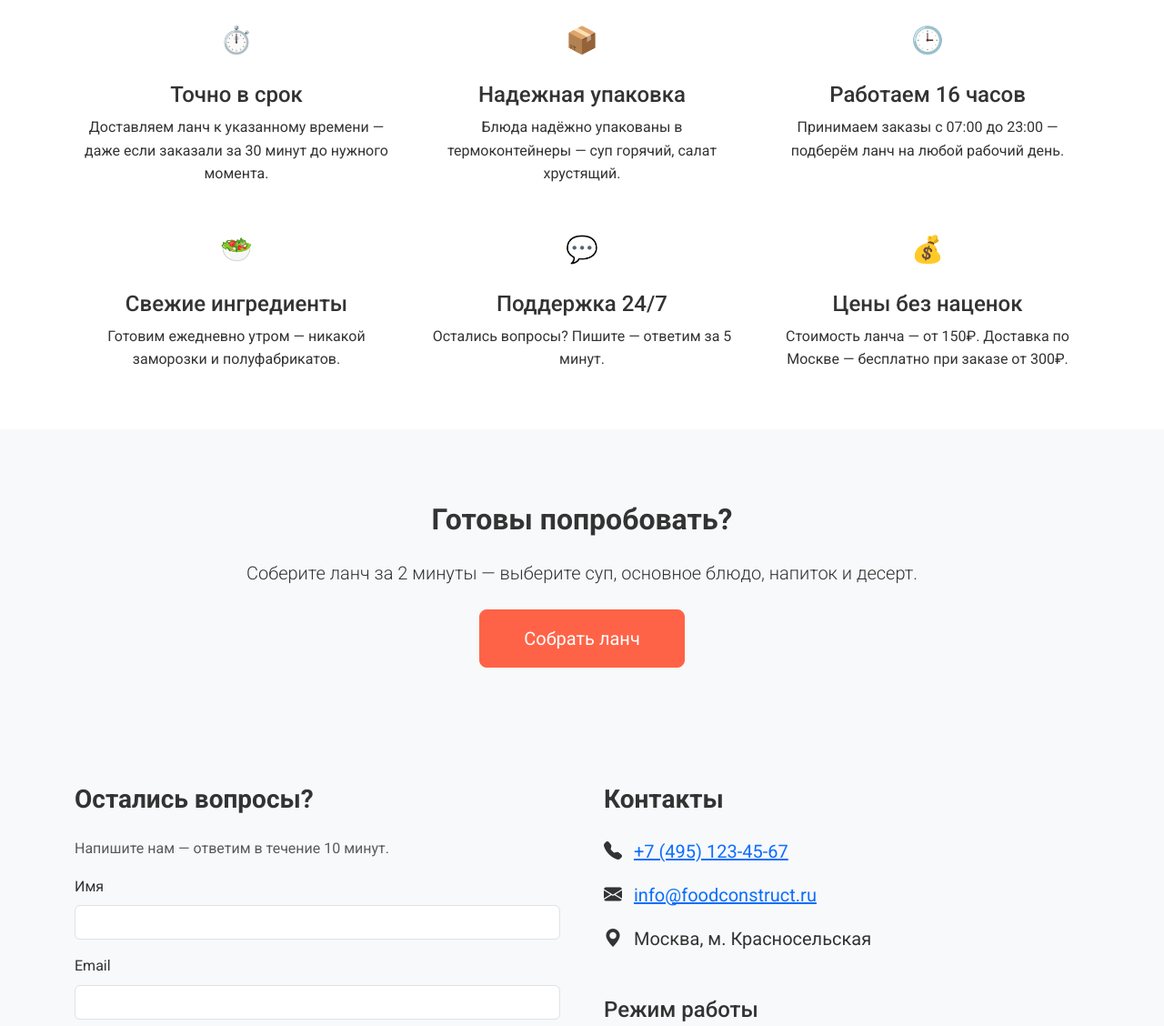
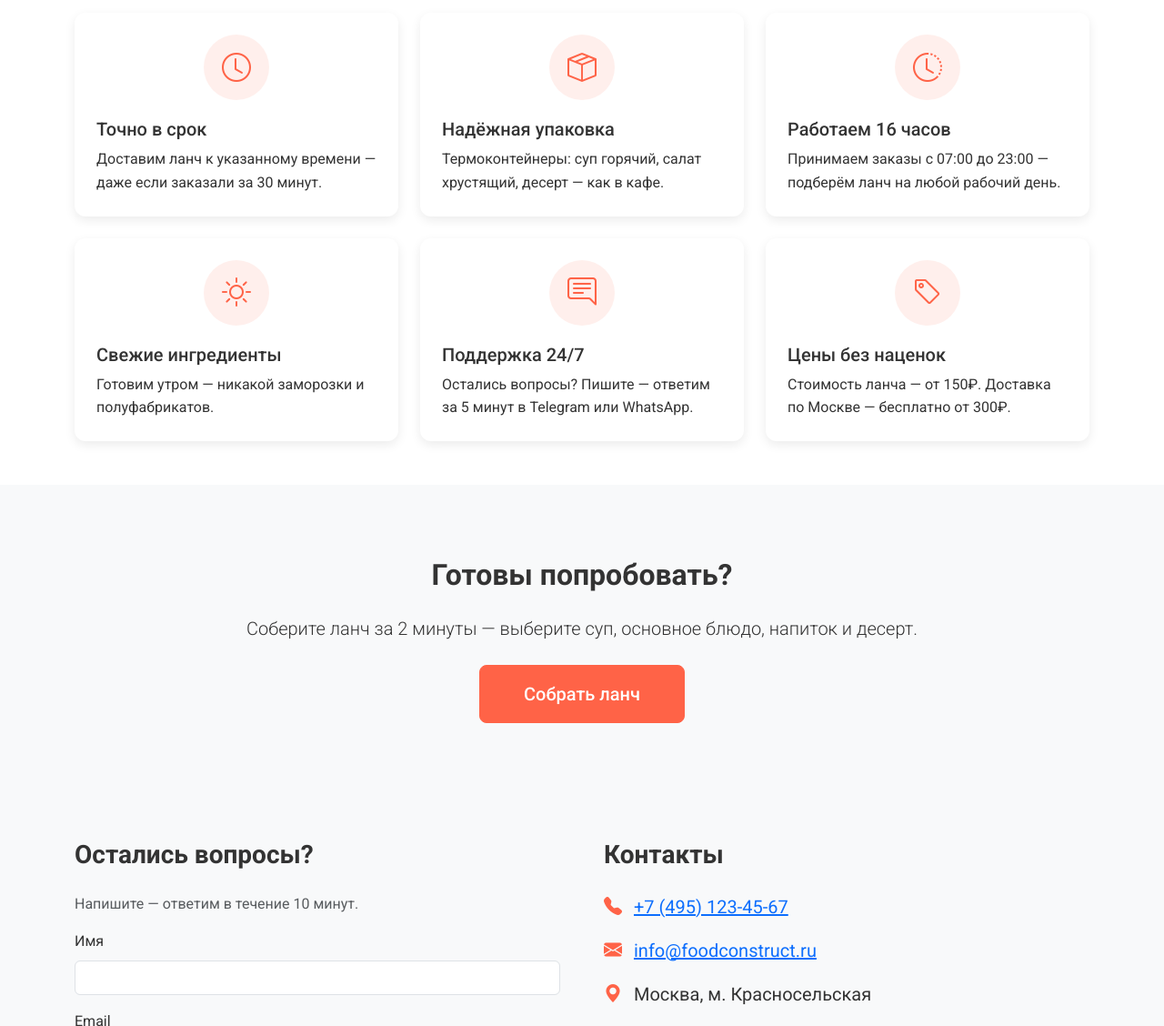
Before and after one commit to anastasiaantipovamax/food-construct1, a plain HTML site: page landing.html in a window 1280 px wide. Shown: the part 920-2048 px from the top of the page at 91% size. Drawn offline with nearby package versions, Linux system fonts and the light colour scheme.

Commit message:
Update landing.html

```diff
--- a/landing.html
+++ b/landing.html
@@ -4,22 +4,22 @@
     <meta charset="UTF-8">
     <meta name="viewport" content="width=device-width, initial-scale=1.0">
     <title>Food Construct — Доставка бизнес-ланчей в Москве</title>
-    <!-- Bootstrap 5 CSS -->
     <link href="https://cdn.jsdelivr.net/npm/bootstrap@5.3.3/dist/css/bootstrap.min.css" rel="stylesheet">
     <link rel="stylesheet" href="https://cdn.jsdelivr.net/npm/bootstrap-icons@1.11.3/font/bootstrap-icons.min.css">
-    <!-- Google Fonts -->
     <link href="https://fonts.googleapis.com/css2?family=Roboto:wght@300;400;500;700&display=swap" rel="stylesheet">
     <style>
-        /* Кастомные стили */
         body {
             font-family: 'Roboto', sans-serif;
             line-height: 1.6;
             color: #333;
         }
 
-        /* Hero-секция */
+        .text-tomato { color: tomato !important; }
+
         .hero {
-            background: linear-gradient(rgba(0, 0, 0, 0.5), rgba(0, 0, 0, 0.5)), url('https://images.unsplash.com/photo-1565299507177-b0ac66763828?auto=format&fit=crop&w=1920') no-repeat center center/cover;
+            background: linear-gradient(rgba(0,0,0,0.6), rgba(0,0,0,0.6)),
+                        url('https://images.unsplash.com/photo-1565299507177-b0ac66763828?auto=format&fit=crop&w=1920&q=80')
+                        no-repeat center center/cover;
             height: 100vh;
             display: flex;
             align-items: center;
@@ -37,46 +37,66 @@
             font-size: 1.5rem;
             max-width: 700px;
             margin: 0 auto 2rem;
-            opacity: 0.9;
+            opacity: 0.95;
         }
 
-        /* Преимущества */
+        /* ✅ ЕДИНАЯ ВЫСОТА — КЛЮЧЕВОЙ ФИКС */
+        .feature-card {
+            height: 100%;
+            display: flex;
+            flex-direction: column;
+            justify-content: space-between;
+            padding: 1.5rem;
+            border-radius: 12px;
+            box-shadow: 0 4px 12px rgba(0,0,0,0.08);
+            transition: transform 0.3s ease, box-shadow 0.3s ease;
+        }
+
+        .feature-card:hover {
+            transform: translateY(-8px);
+            box-shadow: 0 8px 20px rgba(255,99,71,0.2);
+        }
+
+        /* ✅ ИКОНКИ — чёткий размер и центровка */
         .feature-icon {
-            width: 60px;
-            height: 60px;
+            width: 72px;
+            height: 72px;
             display: flex;
             align-items: center;
             justify-content: center;
-            background-color: #fff;
+            background: rgba(255, 99, 71, 0.1);
             border-radius: 50%;
-            margin: 0 auto 1rem;
-            font-size: 1.8rem;
-            color: tomato;
+            margin: 0 auto 1.25rem;
+            flex-shrink: 0;
         }
 
-        /* CTA */
+        .feature-icon i {
+            font-size: 2rem;
+            color: tomato;
+            line-height: 1;
+        }
+
         .cta-section {
             background-color: #f8f9fa;
             padding: 5rem 0;
         }
 
-        /* Форма */
         .form-control:focus {
             border-color: tomato;
-            box-shadow: 0 0 0 0.25rem rgba(255, 99, 71, 0.25);
+            box-shadow: 0 0 0 0.25rem rgba(255,99,71,0.25);
         }
 
         .btn-primary {
             background-color: tomato;
             border-color: tomato;
+            padding: 0.8rem 2rem;
+            font-weight: 500;
         }
-
         .btn-primary:hover {
             background-color: #e74c3c;
             border-color: #e74c3c;
         }
 
-        /* Footer / Контакты */
         footer {
             background-color: #2c3e50;
             color: white;
@@ -87,86 +107,94 @@
             color: #ecf0f1;
             text-decoration: none;
         }
-
         footer a:hover {
             text-decoration: underline;
         }
 
-        /* Адаптивность */
         @media (max-width: 991px) {
             .hero h1 { font-size: 2.8rem; }
             .hero p { font-size: 1.3rem; }
-        }
-
-        @media (max-width: 767px) {
-            .hero h1 { font-size: 2.2rem; }
-            .hero p { font-size: 1.1rem; }
         }
     </style>
 </head>
 <body>
 
-    <!-- Hero Section -->
     <section class="hero">
         <div class="container">
             <h1>Food Construct</h1>
-            <p>Доставка горячих бизнес-ланчей по Москве к назначенному времени — без опозданий и холода.</p>
-            <a href="lunch.html" class="btn btn-primary btn-lg px-5 py-3">Собрать ланч</a>
+            <p>Доставка горячих бизнес-ланчей по Москве к назначенному времени — без опозданий, без холода.</p>
+            <a href="lunch.html" class="btn btn-primary btn-lg">Собрать ланч</a>
         </div>
     </section>
 
-    <!-- Преимущества -->
     <section class="py-5">
         <div class="container">
             <h2 class="text-center mb-5 fw-bold">Почему выбирают нас?</h2>
-            <div class="row g-4">
-                <div class="col-md-6 col-lg-4">
-                    <div class="text-center">
-                        <div class="feature-icon">⏱️</div>
-                        <h4>Точно в срок</h4>
-                        <p>Доставляем ланч к указанному времени — даже если заказали за 30 минут до нужного момента.</p>
+            <div class="row row-cols-1 row-cols-md-2 row-cols-lg-3 g-4">
+                <!-- 1 -->
+                <div class="col">
+                    <div class="feature-card">
+                        <div>
+                            <div class="feature-icon"><i class="bi bi-clock"></i></div>
+                            <h4 class="h5">Точно в срок</h4>
+                            <p class="mb-0">Доставим ланч к указанному времени — даже если заказали за 30 минут.</p>
+                        </div>
                     </div>
                 </div>
-                <div class="col-md-6 col-lg-4">
-                    <div class="text-center">
-                        <div class="feature-icon">📦</div>
-                        <h4>Надежная упаковка</h4>
-                        <p>Блюда надёжно упакованы в термоконтейнеры — суп горячий, салат хрустящий.</p>
+                <!-- 2 -->
+                <div class="col">
+                    <div class="feature-card">
+                        <div>
+                            <div class="feature-icon"><i class="bi bi-box-seam"></i></div>
+                            <h4 class="h5">Надёжная упаковка</h4>
+                            <p class="mb-0">Термоконтейнеры: суп горячий, салат хрустящий, десерт — как в кафе.</p>
+                        </div>
                     </div>
                 </div>
-                <div class="col-md-6 col-lg-4">
-                    <div class="text-center">
-                        <div class="feature-icon">🕒</div>
-                        <h4>Работаем 16 часов</h4>
-                        <p>Принимаем заказы с 07:00 до 23:00 — подберём ланч на любой рабочий день.</p>
+                <!-- 3 -->
+                <div class="col">
+                    <div class="feature-card">
+                        <div>
+                            <div class="feature-icon"><i class="bi bi-clock-history"></i></div>
+                            <h4 class="h5">Работаем 16 часов</h4>
+                            <p class="mb-0">Принимаем заказы с 07:00 до 23:00 — подберём ланч на любой рабочий день.</p>
+                        </div>
                     </div>
                 </div>
-                <div class="col-md-6 col-lg-4">
-                    <div class="text-center">
-                        <div class="feature-icon">🥗</div>
-                        <h4>Свежие ингредиенты</h4>
-                        <p>Готовим ежедневно утром — никакой заморозки и полуфабрикатов.</p>
+                <!-- 4 -->
+                <div class="col">
+                    <div class="feature-card">
+                        <div>
+                            <div class="feature-icon"><i class="bi bi-sun"></i></div>
+                            <h4 class="h5">Свежие ингредиенты</h4>
+                            <p class="mb-0">Готовим утром — никакой заморозки и полуфабрикатов.</p>
+                        </div>
                     </div>
                 </div>
-                <div class="col-md-6 col-lg-4">
-                    <div class="text-center">
-                        <div class="feature-icon">💬</div>
-                        <h4>Поддержка 24/7</h4>
-                        <p>Остались вопросы? Пишите — ответим за 5 минут.</p>
+                <!-- 5 -->
+                <div class="col">
+                    <div class="feature-card">
+                        <div>
+                            <div class="feature-icon"><i class="bi bi-chat-right-text"></i></div>
+                            <h4 class="h5">Поддержка 24/7</h4>
+                            <p class="mb-0">Остались вопросы? Пишите — ответим за 5 минут в Telegram или WhatsApp.</p>
+                        </div>
                     </div>
                 </div>
-                <div class="col-md-6 col-lg-4">
-                    <div class="text-center">
-                        <div class="feature-icon">💰</div>
-                        <h4>Цены без наценок</h4>
-                        <p>Стоимость ланча — от 150₽. Доставка по Москве — бесплатно при заказе от 300₽.</p>
+                <!-- 6 -->
+                <div class="col">
+                    <div class="feature-card">
+                        <div>
+                            <div class="feature-icon"><i class="bi bi-tag"></i></div>
+                            <h4 class="h5">Цены без наценок</h4>
+                            <p class="mb-0">Стоимость ланча — от 150₽. Доставка по Москве — бесплатно от 300₽.</p>
+                        </div>
                     </div>
                 </div>
             </div>
         </div>
     </section>
 
-    <!-- CTA Section -->
     <section class="cta-section">
         <div class="container text-center">
             <h2 class="fw-bold mb-4">Готовы попробовать?</h2>
@@ -175,14 +203,12 @@
         </div>
     </section>
 
-    <!-- Обратная связь + Контакты -->
     <section class="py-5 bg-light">
         <div class="container">
             <div class="row g-5">
-                <!-- Форма обратной связи -->
                 <div class="col-lg-6">
                     <h3 class="fw-bold mb-4">Остались вопросы?</h3>
-                    <p class="text-muted">Напишите нам — ответим в течение 10 минут.</p>
+                    <p class="text-muted">Напишите — ответим в течение 10 минут.</p>
                     <form id="feedback-form">
                         <div class="mb-3">
                             <label for="name" class="form-label">Имя</label>
@@ -200,22 +226,12 @@
                     </form>
                 </div>
 
-                <!-- Контакты -->
                 <div class="col-lg-6">
                     <h3 class="fw-bold mb-4">Контакты</h3>
                     <ul class="list-unstyled fs-5">
-                        <li class="mb-3">
-                            <i class="bi bi-telephone-fill me-2"></i>
-                            <a href="tel:+74951234567">+7 (495) 123-45-67</a>
-                        </li>
-                        <li class="mb-3">
-                            <i class="bi bi-envelope-fill me-2"></i>
-                            <a href="mailto:info@foodconstruct.ru">info@foodconstruct.ru</a>
-                        </li>
-                        <li class="mb-3">
-                            <i class="bi bi-geo-alt-fill me-2"></i>
-                            <span>Москва, м. Красносельская</span>
-                        </li>
+                        <li class="mb-3"><i class="bi bi-telephone-fill me-2 text-tomato"></i> <a href="tel:+74951234567">+7 (495) 123-45-67</a></li>
+                        <li class="mb-3"><i class="bi bi-envelope-fill me-2 text-tomato"></i> <a href="mailto:info@foodconstruct.ru">info@foodconstruct.ru</a></li>
+                        <li class="mb-3"><i class="bi bi-geo-alt-fill me-2 text-tomato"></i> <span>Москва, м. Красносельская</span></li>
                     </ul>
 
                     <h4 class="mt-5 mb-3">Режим работы</h4>
@@ -225,14 +241,11 @@
                     </p>
 
                     <div class="mt-4">
-                        <h5>Мы в соцсетях</h5>
-                        <a href="#" class="btn btn-outline-dark rounded-circle me-2">
-                            <i class="bi bi-instagram"></i>
-                        </a>
-                        <a href="#" class="btn btn-outline-dark rounded-circle me-2">
+                        <h5>Мы в мессенджерах</h5>
+                        <a href="https://t.me/foodconstruct" class="btn btn-outline-dark rounded-circle me-2" aria-label="Telegram">
                             <i class="bi bi-telegram"></i>
                         </a>
-                        <a href="#" class="btn btn-outline-dark rounded-circle">
+                        <a href="https://wa.me/74951234567" class="btn btn-outline-dark rounded-circle" aria-label="WhatsApp">
                             <i class="bi bi-whatsapp"></i>
                         </a>
                     </div>
@@ -241,26 +254,22 @@
         </div>
     </section>
 
-    <!-- Footer -->
     <footer>
         <div class="container text-center">
             <p>&copy; 2025 Food Construct. Доставка бизнес-ланчей по Москве.</p>
-            <p>
-                <a href="#" class="mx-2">Политика конфиденциальности</a> •
-                <a href="#" class="mx-2">Договор оферты</a> •
-                <a href="#" class="mx-2">Карта сайта</a>
+            <p class="mb-0">
+                <a href="#" class="mx-2 text-white">Политика конфиденциальности</a> •
+                <a href="#" class="mx-2 text-white">Договор оферты</a>
             </p>
         </div>
     </footer>
 
-    <!-- Bootstrap JS (опционально, для интерактивных компонентов) -->
     <script src="https://cdn.jsdelivr.net/npm/bootstrap@5.3.3/dist/js/bootstrap.bundle.min.js"></script>
-
-    <!-- Простой обработчик формы -->
     <script>
         document.getElementById('feedback-form').addEventListener('submit', function(e) {
             e.preventDefault();
-            alert('Спасибо! Ваше сообщение отправлено. Мы свяжемся с вами в ближайшее время.');
+            const name = document.getElementById('name').value;
+            alert(`Спасибо, ${name}! Ваше сообщение отправлено.`);
             this.reset();
         });
     </script>
```
